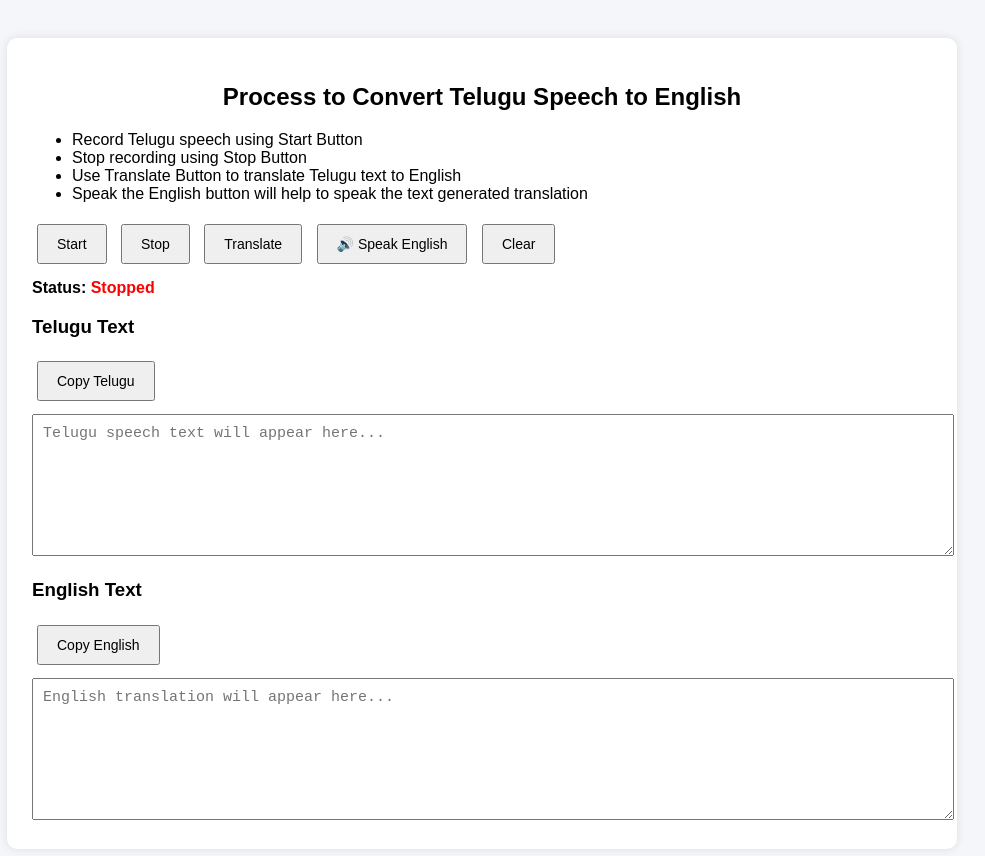
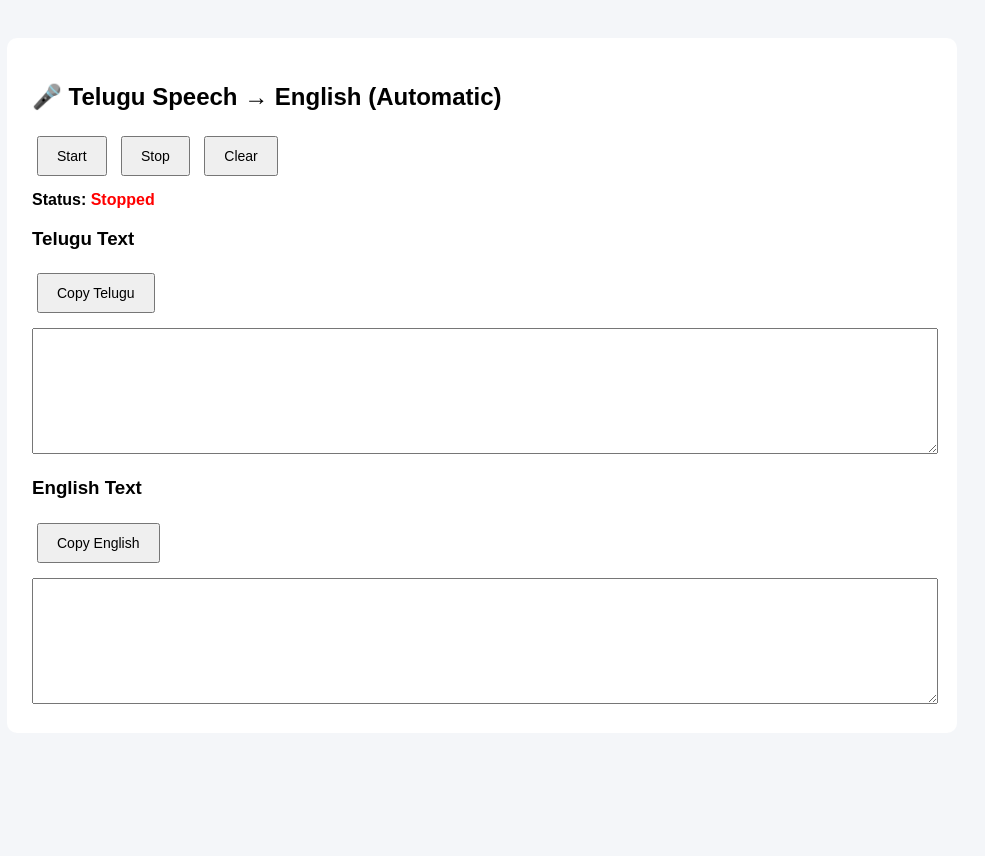
Before and after one commit to saivenkatachala/speechtotext, a plain HTML site: page index.html in a window 1280 px wide. Shown: the whole page, without its empty margins (158-1143 px from the left). After the commit the page ends 800 px from the top, so only its background shows below. Drawn offline with Linux system fonts and the light colour scheme.

Commit message:
Update index.html

```diff
--- a/index.html
+++ b/index.html
@@ -2,40 +2,20 @@
 <html>
 <head>
 <meta charset="UTF-8">
-<title>Telugu Speech to English Translator</title>
+<title>Telugu Speech to English</title>
 
 <style>
-body{
-  font-family:Arial;
-  background:#f4f6f9;
-  padding:30px;
-}
+body{font-family:Arial;background:#f4f6f9;padding:30px}
 .container{
   max-width:900px;
   margin:auto;
   background:#fff;
   padding:25px;
   border-radius:10px;
-  box-shadow:0 0 10px rgba(0,0,0,0.1);
 }
-h2{text-align:center}
-button{
-  padding:10px 18px;
-  margin:5px;
-  font-size:14px;
-  cursor:pointer;
-}
-textarea{
-  width:100%;
-  height:120px;
-  margin-top:8px;
-  font-size:15px;
-  padding:10px;
-}
-.status{
-  font-weight:bold;
-  margin-top:10px;
-}
+button{padding:10px 18px;margin:5px;font-size:14px}
+textarea{width:100%;height:120px;margin-top:10px;font-size:15px}
+.status{font-weight:bold;margin-top:10px}
 .green{color:green}
 .red{color:red}
 </style>
@@ -44,39 +24,28 @@ textarea{
 <body>
 
 <div class="container">
-    <h2>Process to Convert Telugu Speech to English</h2>
-    <ul>
-        <li>Record Telugu speech using Start Button</li>
-        <li>Stop recording using Stop Button</li>
-        <li>Use Translate Button to translate Telugu text to English</li>
-        <li>Speak the English button will help to speak the text generated translation</li>
-    </ul>
-<!-- Controls -->
+<h2>🎤 Telugu Speech → English (Automatic)</h2>
+
 <button onclick="startSpeech()">Start</button>
 <button onclick="stopSpeech()">Stop</button>
-<button onclick="translateText()">Translate</button>
-<button onclick="speakEnglish()">🔊 Speak English</button>
 <button onclick="clearAll()">Clear</button>
 
 <div class="status" id="status">Status: <span class="red">Stopped</span></div>
 
-<!-- Telugu -->
 <h3>Telugu Text</h3>
 <button onclick="copyText('teluguText')">Copy Telugu</button>
-<textarea id="teluguText" placeholder="Telugu speech text will appear here..."></textarea>
+<textarea id="teluguText"></textarea>
 
-<!-- English -->
 <h3>English Text</h3>
 <button onclick="copyText('englishText')">Copy English</button>
-<textarea id="englishText" placeholder="English translation will appear here..."></textarea>
-
+<textarea id="englishText"></textarea>
 </div>
 
 <script>
 let recognition;
 let fullText = "";
 
-/* ---------- SPEECH ---------- */
+/* -------- START SPEECH -------- */
 function startSpeech(){
   const SR = window.SpeechRecognition || window.webkitSpeechRecognition;
   if(!SR){
@@ -107,21 +76,19 @@ function startSpeech(){
   recognition.start();
 }
 
+/* -------- STOP & AUTO TRANSLATE -------- */
 function stopSpeech(){
   if(recognition) recognition.stop();
+
+  if(fullText.trim()){
+    autoTranslate(fullText);
+  }
 }
 
-/* ---------- TRANSLATION (FIXED) ---------- */
-function translateText(){
-  const text = document.getElementById("teluguText").value.trim();
-  if(!text){
-    alert("No Telugu text to translate");
-    return;
-  }
-
+/* -------- AUTO TRANSLATION -------- */
+function autoTranslate(text){
   document.getElementById("englishText").value = "Translating...";
 
-  /* Primary: LibreTranslate */
   fetch("https://libretranslate.de/translate",{
     method:"POST",
     headers:{
@@ -140,20 +107,16 @@ function translateText(){
     if(d.translatedText){
       document.getElementById("englishText").value = d.translatedText;
     } else {
-      fallbackTranslate(text);
+      fallback(text);
     }
   })
-  .catch(()=>{
-    fallbackTranslate(text);
-  });
+  .catch(()=>fallback(text));
 }
 
-/* ---------- FALLBACK API ---------- */
-function fallbackTranslate(text){
-  fetch(
-    "https://api.mymemory.translated.net/get?q="
-    + encodeURIComponent(text) + "&langpair=te|en"
-  )
+/* -------- FALLBACK -------- */
+function fallback(text){
+  fetch("https://api.mymemory.translated.net/get?q="
+    + encodeURIComponent(text) + "&langpair=te|en")
   .then(r=>r.json())
   .then(d=>{
     document.getElementById("englishText").value =
@@ -165,18 +128,7 @@ function fallbackTranslate(text){
   });
 }
 
-/* ---------- TEXT TO SPEECH ---------- */
-function speakEnglish(){
-  const text = document.getElementById("englishText").value;
-  if(!text) return;
-
-  const utter = new SpeechSynthesisUtterance(text);
-  utter.lang = "en-US";
-  utter.rate = 1;
-  window.speechSynthesis.speak(utter);
-}
-
-/* ---------- UTILITIES ---------- */
+/* -------- UTILITIES -------- */
 function copyText(id){
   const el = document.getElementById(id);
   el.select();
@@ -185,9 +137,9 @@ function copyText(id){
 }
 
 function clearAll(){
-  fullText = "";
-  document.getElementById("teluguText").value = "";
-  document.getElementById("englishText").value = "";
+  fullText="";
+  document.getElementById("teluguText").value="";
+  document.getElementById("englishText").value="";
 }
 </script>
 
```
